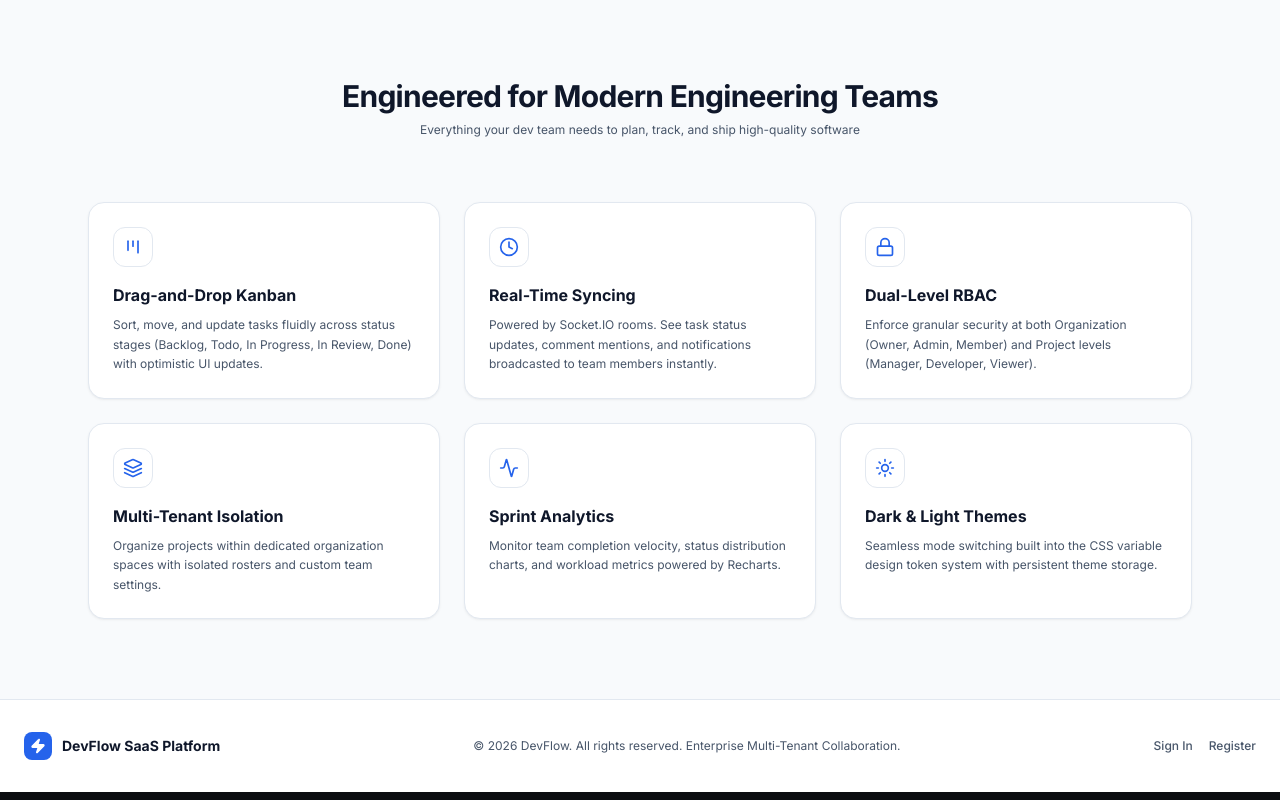
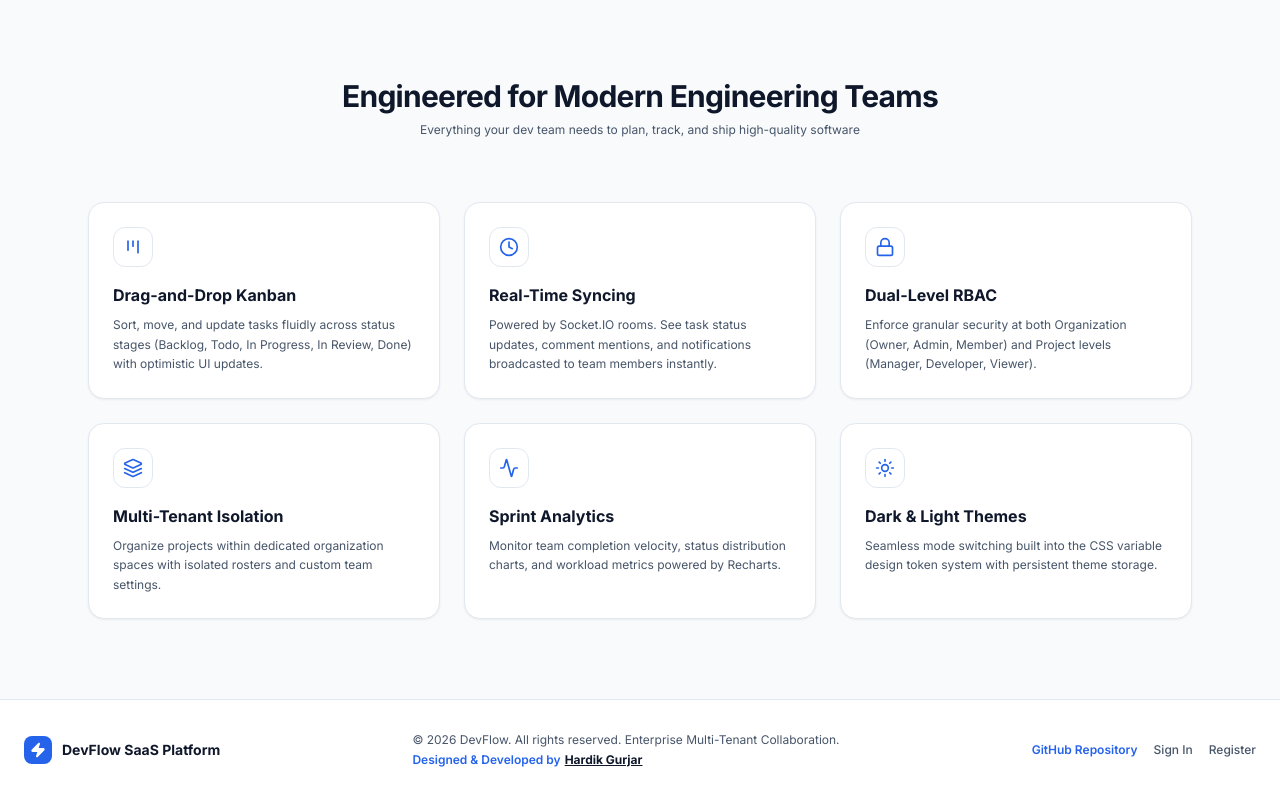
Before and after one commit to Hardik-18449/DevFlow, a React (Vite) app in the folder client/: page / in a window 1280 px wide. Shown: the part 987-1787 px from the top of the page. Built offline with nearby package versions, Linux system fonts and the light colour scheme.

Commit message:
docs: add Designed & Developed by Hardik Gurjar branding credits in app footer and README

```diff
--- a/client/src/pages/Landing.jsx
+++ b/client/src/pages/Landing.jsx
@@ -376,11 +376,32 @@ export const Landing = () => {
             <span className="text-sm font-bold text-textPrimary">DevFlow SaaS Platform</span>
           </div>
 
-          <p className="text-xs text-textSecondary">
-            © {new Date().getFullYear()} DevFlow. All rights reserved. Enterprise Multi-Tenant Collaboration.
-          </p>
+          <div className="flex flex-col items-center md:items-start gap-1">
+            <p className="text-xs text-textSecondary">
+              © {new Date().getFullYear()} DevFlow. All rights reserved. Enterprise Multi-Tenant Collaboration.
+            </p>
+            <p className="text-xs font-semibold text-accent flex items-center justify-center md:justify-start gap-1">
+              <span>Designed & Developed by</span>
+              <a
+                href="https://github.com/Hardik-18449"
+                target="_blank"
+                rel="noopener noreferrer"
+                className="underline hover:text-accent-hover font-bold text-textPrimary"
+              >
+                Hardik Gurjar
+              </a>
+            </p>
+          </div>
 
           <div className="flex items-center gap-4 text-xs font-medium text-textSecondary">
+            <a
+              href="https://github.com/Hardik-18449/DevFlow"
+              target="_blank"
+              rel="noopener noreferrer"
+              className="hover:text-textPrimary transition-colors flex items-center gap-1 font-semibold text-accent"
+            >
+              GitHub Repository
+            </a>
             <Link to="/login" className="hover:text-textPrimary transition-colors">
               Sign In
             </Link>
```
Also changed, not shown: 1 other file (tests, documents, lock files or other folders).
